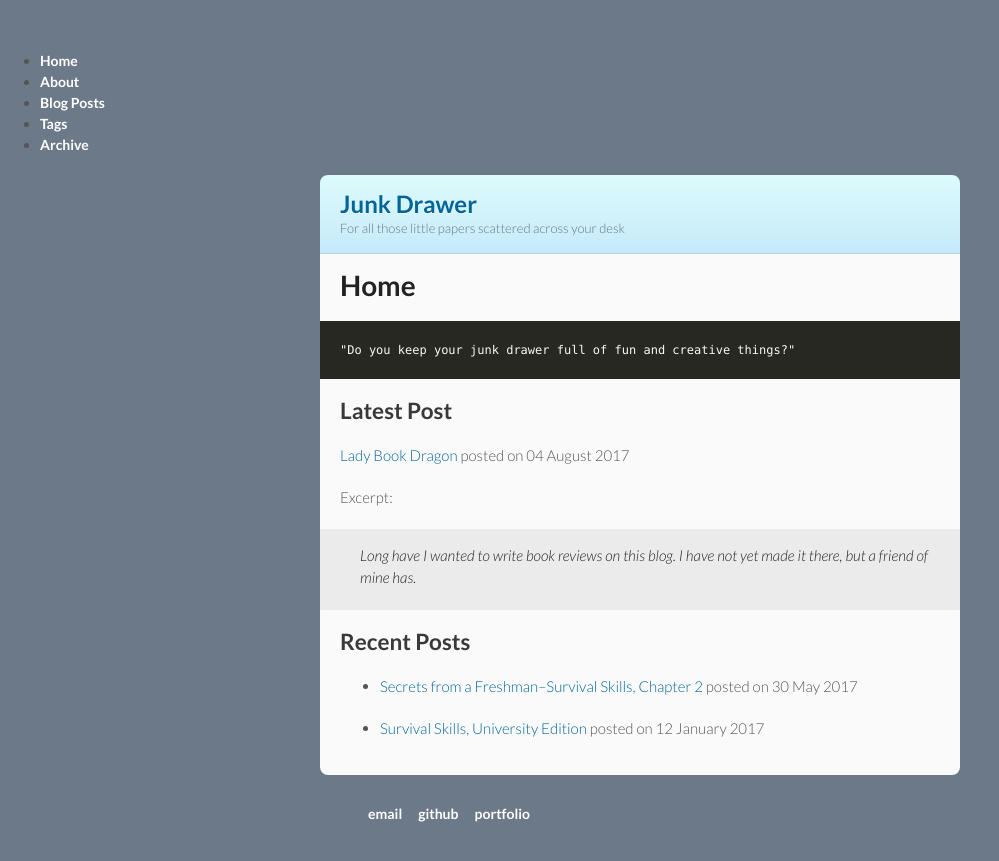
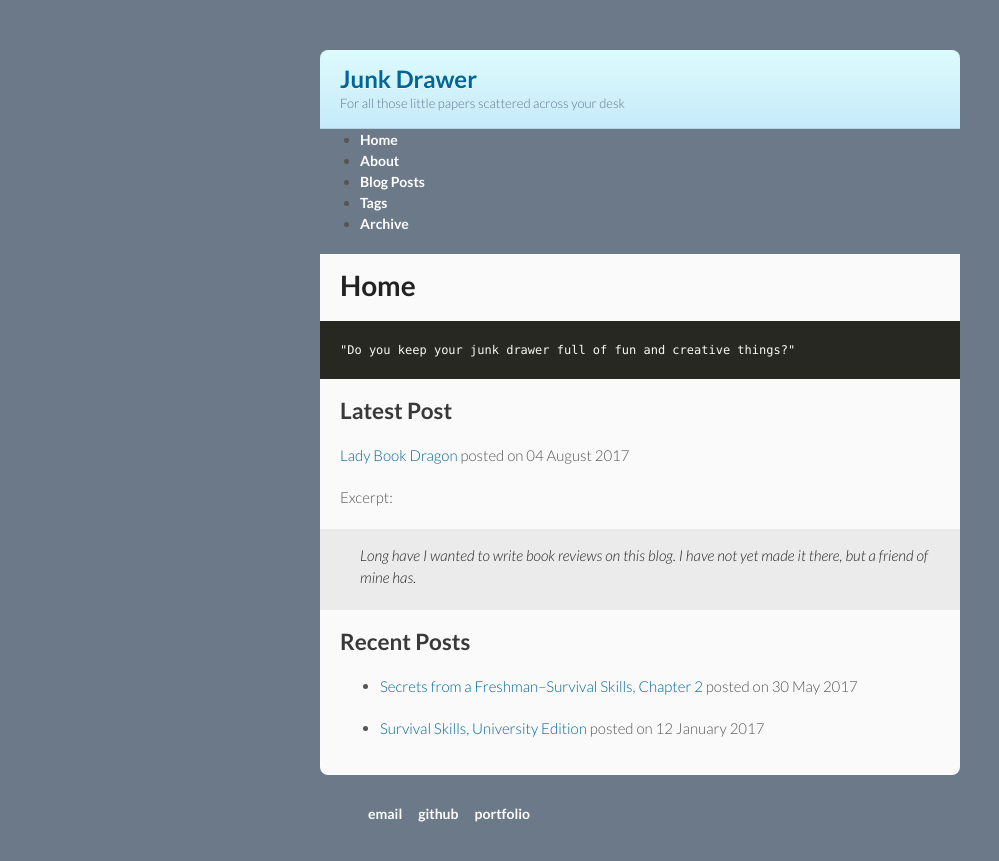
Before and after one commit to benknoble/benknoble.github.io, a Jekyll site: the page built from index.md, in a window 1280 px wide. Shown: the top 861 px of the page, without its empty margins (0-999 px from the left). Built offline with Jekyll 4.4.1, drawn with Linux system fonts in a browser that asks for light colours; some of the changed lines change nothing that is shown.

Commit message:
Move nav into main body below header

```diff
--- a/_layouts/default.html
+++ b/_layouts/default.html
@@ -15,20 +15,20 @@
         <![endif]-->
     </head>
     <body>
-        <nav>
-            <ul>
-                <li><a href="/">Home</a></li>
-                <li><a href="/about">About</a></li>
-                <li><a href="/blog">Blog Posts</a></li>
-                <li><a href="/tags">Tags</a></li>
-                <li><a href="/archive">Archive</a></li>
-            </ul>
-        </nav>
         <div class="wrapper">
             <header>
                 <h1><a href="/">Junk Drawer</a></h1>
                 <p>For all those little papers scattered across your desk</p>
             </header>
+            <nav>
+                <ul>
+                    <li><a href="/">Home</a></li>
+                    <li><a href="/about">About</a></li>
+                    <li><a href="/blog">Blog Posts</a></li>
+                    <li><a href="/tags">Tags</a></li>
+                    <li><a href="/archive">Archive</a></li>
+                </ul>
+            </nav>
             <section>
                 <h1>{{ page.title }}</h1>
                 {{ content }}
```
